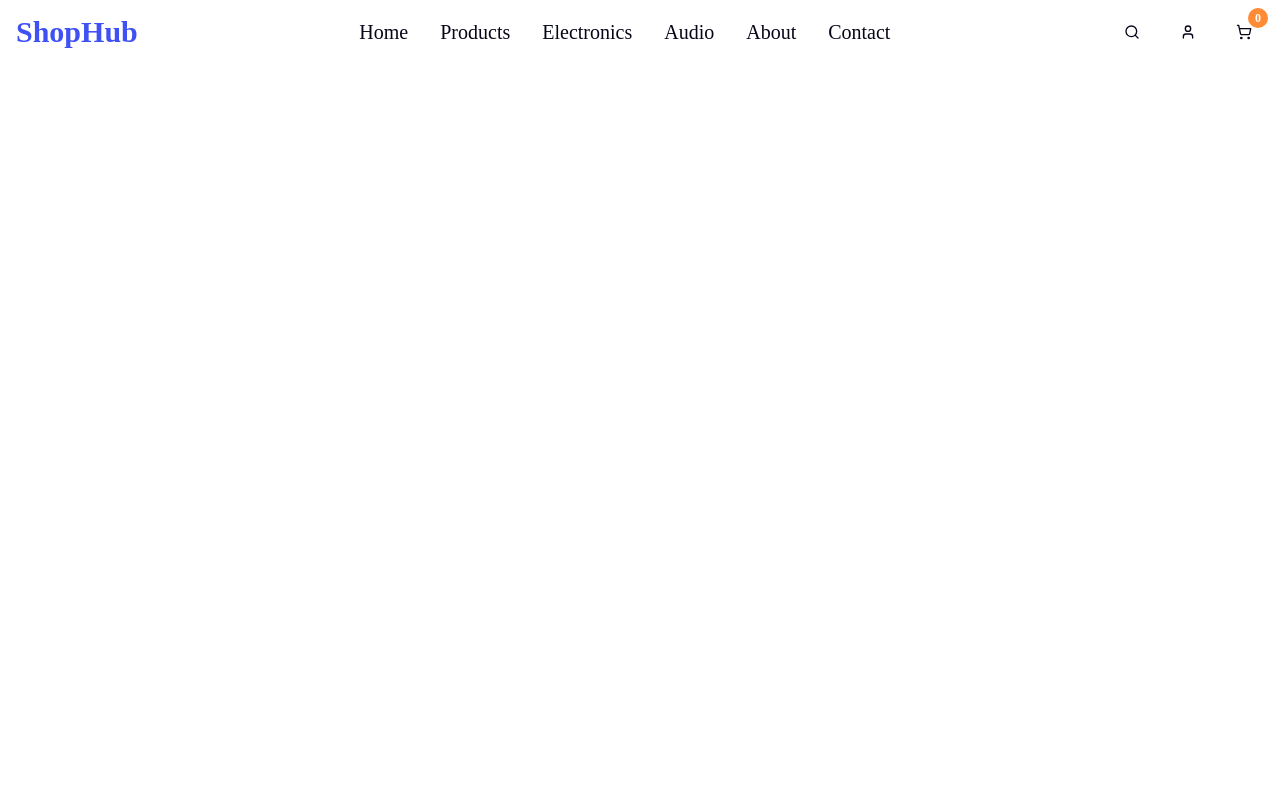
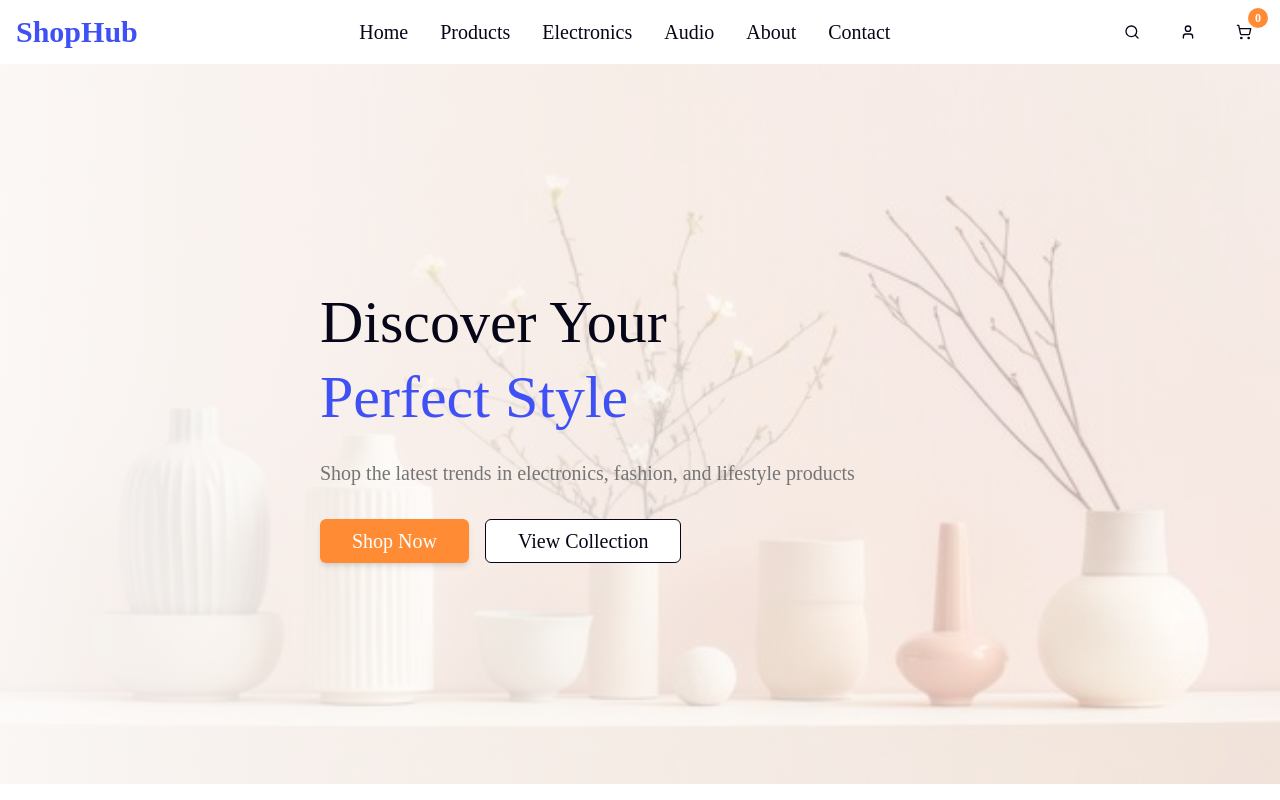
Before and after one commit to mohammadmehdidalvandii/shopHub-frontend, a Next.js app: page / in a window 1280 px wide. Built offline with nearby package versions, Linux system fonts and the light colour scheme.

Commit message:
created section header

```diff
--- a/src/app/page.tsx
+++ b/src/app/page.tsx
@@ -1,10 +1,12 @@
 import Navigation from '@/components/modules/Navigation/Navigation'
+import Header from '@/components/templates/home/Header/Header'
 import React from 'react'
 
-function Home() {
+function Home(){
   return (
     <div className="min-h-screen bg-white">
       <Navigation/>
+      <Header/>
     </div>
   )
 }
--- /dev/null
+++ b/src/components/templates/home/Header/Header.tsx
@@ -0,0 +1,33 @@
+import Image from 'next/image'
+import React from 'react'
+import Banner from '../../../../../public/assets/images/banner.jpg'
+import Link from 'next/link'
+import { Button } from '@/components/ui/Button'
+
+const Header:React.FC = ()=>{
+  return (
+    <section className="relative h-[90vh] flex items-center justify-center overflow-hidden">
+        <div className="absolute inset-0">
+            <Image src={Banner} alt='banner' width={1000} height={1000} className='w-full h-full object-cover'/>
+            <div className="absolute inset-0 bg-gradient-to-r from-white/90 to-white/50"></div>
+        </div>
+        <div className="relative z-10 container mx-auto px-4 text-left max-w-2xl">
+            <h1 className="text-5xl md:text-6xl font-robotBold mb-6 leading-tight">
+                Discover Your
+                <span className="block text-primary">Perfect Style</span>
+            </h1>
+            <p className="text-xl text-gray-medium mb-8">Shop the latest trends in electronics, fashion, and lifestyle products</p>
+            <div className="flex flex-col sm:flex-row gap-4 ">
+                <Link href='/products'>
+                    <Button size='lg' variant="accent">Shop Now</Button>
+                </Link>
+                <Link href='/Products'>
+                <Button size='lg' variant="outline">View Collection</Button>
+                </Link>
+            </div>
+        </div>
+    </section>
+  )
+}
+
+export default Header
--- a/src/components/ui/Button.tsx
+++ b/src/components/ui/Button.tsx
@@ -4,7 +4,7 @@ import {cva , type VariantProps} from 'class-variance-authority';
 import { cn } from '@/utils/cn';
 
 const buttonVariants = cva(
-    "inline-flex items-center justify-center gap-2 whitespace-nowrap rounded-md text-sm font-robotoBold ring-offset-white transition-all duration-300 focus-visible:ring-2 focus-visible:ring-ring focus-visible-ring-offset-2 disabled:pointer-event-none disabled:opacity-50 [&_svg]:pointer-events-none [&_svg]:size-4 [&_svg]:shrink-0 cursor-pointer",
+    "inline-flex items-center justify-center gap-2 whitespace-nowrap rounded-md text-xl font-robotoBold ring-offset-white transition-all duration-300 focus-visible:ring-2 focus-visible:ring-ring focus-visible-ring-offset-2 disabled:pointer-event-none disabled:opacity-50 [&_svg]:pointer-events-none [&_svg]:size-4 [&_svg]:shrink-0 cursor-pointer",
     {
      variants:{
         variant:{
```
Also changed, not shown: public/assets/images/banner.jpg (added).
